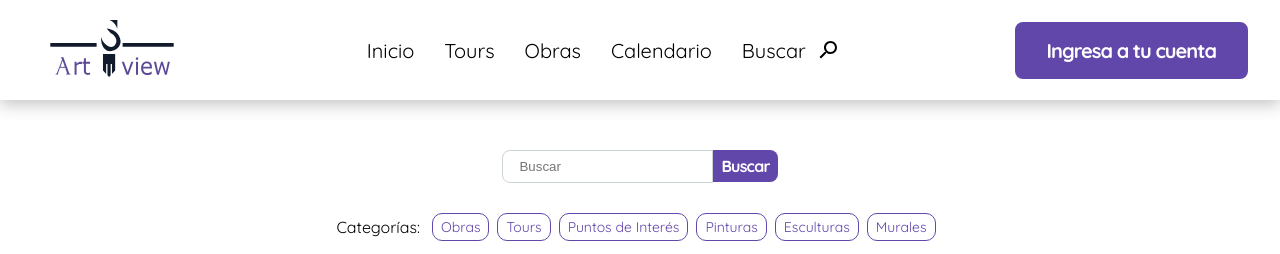
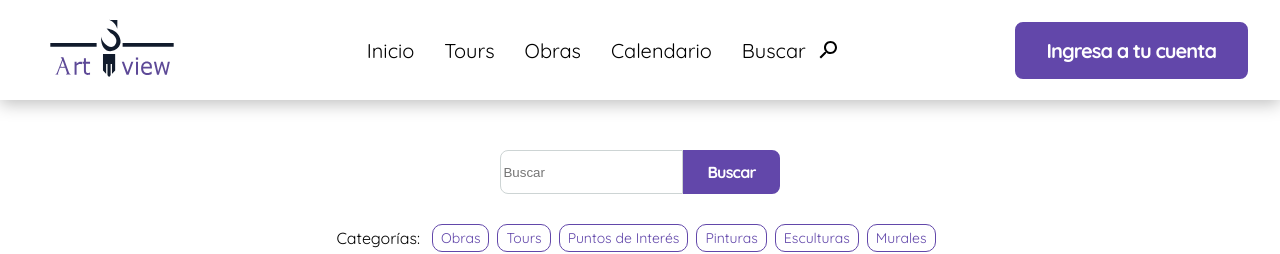
Before and after one commit to andresgoncalves/sart-views, a React (Vite) app: page /buscar in a window 1280 px wide. Shown: the top 254 px of the page. Built offline with nearby package versions, Linux system fonts and the light colour scheme; no server answers.

Commit message:
SearchField Fixes :sparkles:

```diff
--- a/src/components/SearchField.jsx
+++ b/src/components/SearchField.jsx
@@ -1,25 +1,37 @@
-import  { useState } from 'react';
-import styles from "./SearchField.module.scss"
+import { useState } from "react";
+import styles from "./SearchField.module.scss";
 
 /**
- * @typedef {React.InputHTMLAttributes<HTMLInputElement> & React.ButtonHTMLAttributes<HTMLInputElement> &{
-* negative?: boolean,
-* placeholder?: string,
-* value?: string,
-* onChange?: function
-* }} SearchFieldProps
-*/
+ * @typedef {React.InputHTMLAttributes<HTMLInputElement> &
+ *   React.ButtonHTMLAttributes<HTMLInputElement> & {
+ *     negative?: boolean;
+ *     placeholder?: string;
+ *     value?: string;
+ *     onChange?: function;
+ *   }} SearchFieldProps
+ */
 
-
-/**@param {SearchFieldProps} props */
-export default function SearchField({placeholder, value, negative = false, ...props})  {
-
-  const [searchValue, setSearchValue] = useState('');
+/** @param {SearchFieldProps} props */
+export default function SearchField({
+  placeholder,
+  value,
+  negative = false,
+  ...props
+}) {
+  const [searchValue, setSearchValue] = useState("");
 
   return (
-    <div className={[styles.container, negative? styles.negative : ""].join(" ")}>
-    <input type="text" className={styles.input} placeholder="Buscar" value= {searchValue} onChange={ev => setSearchValue(ev.target.value)}/>
-    <button>Buscar</button>
+    <div
+      className={[styles.container, negative ? styles.negative : ""].join(" ")}
+    >
+      <input
+        type="text"
+        className={styles.input}
+        placeholder="Buscar"
+        value={searchValue}
+        onChange={(ev) => setSearchValue(ev.target.value)}
+      />
+      <button className={styles.button}>Buscar</button>
     </div>
   );
-};
+}
--- a/src/components/SearchField.module.scss
+++ b/src/components/SearchField.module.scss
@@ -2,7 +2,6 @@
   display: flex;
   flex-direction: row;
   align-items: stretch;
-  width: 100%;
   padding: 0px;
 
   --main-color: var(--primary-violet);
@@ -19,27 +18,10 @@
       --text-color: var(--primary-highlight);
     }
   }
-
-  button {
-    display: flex;
-    height: 100%;
-    padding: 2px 4px;
-    color: var(--text-color);
-    font: inherit;
-    font-weight: bold;
-    letter-spacing: -0.05em;
-    text-decoration: none;
-    background: none;
-    background-color: var(--main-color);
-    border: 4px solid transparent;
-    border-radius: 0 8px 8px 0;
-    cursor: pointer;
-  }
 }
 
 .input {
   box-sizing: border-box;
-  padding: 8px 16px;
   background-color: var(--place-color);
   border: 1px solid var(--placeholder-color);
   border-radius: 8px 0 0 8px;
@@ -49,3 +31,37 @@
     outline: none;
   }
 }
+
+.button {
+  display: flex;
+  gap: 8px;
+  align-items: center;
+  justify-content: center;
+  padding: 8px 20px;
+  color: var(--text-color);
+  font: inherit;
+  font-weight: bold;
+  font-size: var(--text-base);
+  letter-spacing: -0.05em;
+  text-align: center;
+  text-decoration: none;
+  background: none;
+  background-color: var(--main-color);
+  border: 4px solid transparent;
+  border-color: var(--main-color);
+  border-radius: 0 8px 8px 0;
+  cursor: pointer;
+  transition: transform 80ms ease-in;
+
+  --main-color: var(--primary-violet);
+  --text-color: white;
+
+  /* &:active {
+    transform: scale(0.95);
+  } */
+
+  &:hover {
+    --main-color: var(--primary-highlight);
+    --text-color: white;
+  }
+}
```
